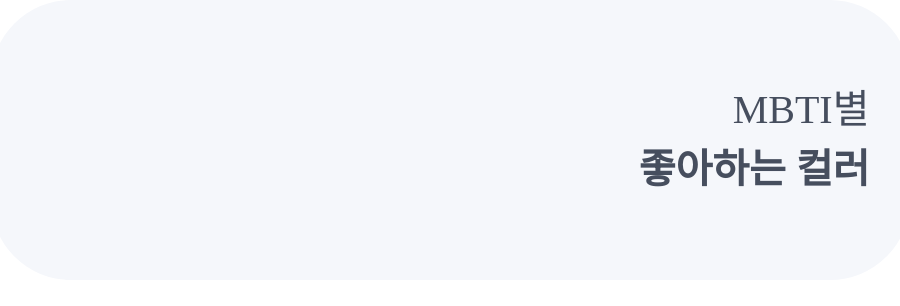
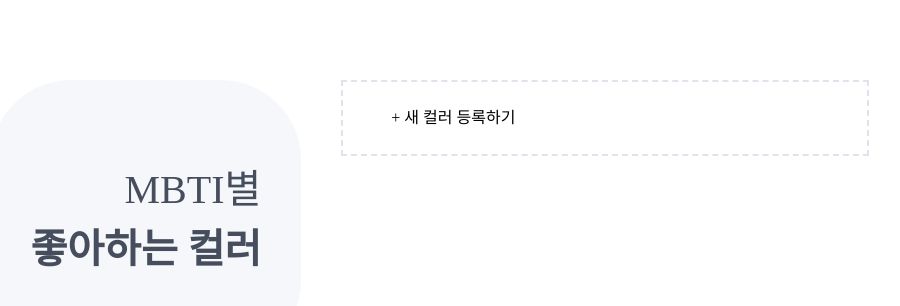
Before and after one commit to mocking-tiger/mbti, a Next.js app: page / in a window 1280 px wide. Shown: the top 306 px of the page, without its empty margins (190-1090 px from the left). Built offline with nearby package versions, Linux system fonts and the light colour scheme; a web font is replaced by a local one.

Commit message:
chore: 새 컬러 등록 버튼 퍼블리싱

```diff
--- /dev/null
+++ b/app/add-color/page.tsx
@@ -0,0 +1,3 @@
+export default function AddColor() {
+  return <div>새 컬러 등록 페이지</div>;
+}
--- a/app/page.tsx
+++ b/app/page.tsx
@@ -1,11 +1,17 @@
+import AddColorButton from "@/components/add-color-button";
 import Header from "@/components/header";
 
 export default function Home() {
   return (
-    <main className="max-w-[919px] mx-auto text-[1.6rem]">
-      <header>
+    <main className="max-w-[919px] mx-auto mt-[80px] text-[1.6rem] flex gap-[40px]">
+      <header className="">
         <Header />
       </header>
+      <section className="w-[528px]">
+        <div>
+          <AddColorButton />
+        </div>
+      </section>
     </main>
   );
 }
--- /dev/null
+++ b/components/add-color-button.tsx
@@ -0,0 +1,11 @@
+import Link from "next/link";
+
+export default function AddColorButton() {
+  return (
+    <Link href="/add-color">
+      <button className="w-full py-[24px] pl-[48px] border-2 border-dashed border-[#DEE3EC] text-left">
+        + 새 컬러 등록하기
+      </button>
+    </Link>
+  );
+}
```
